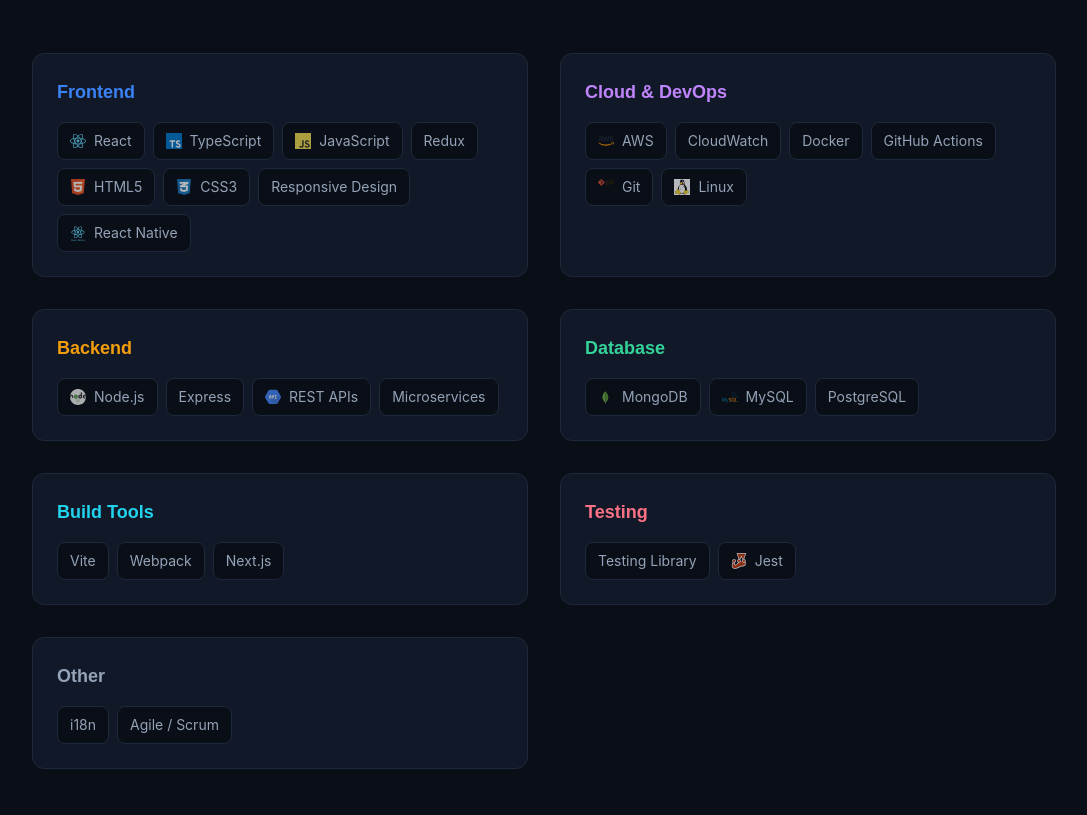
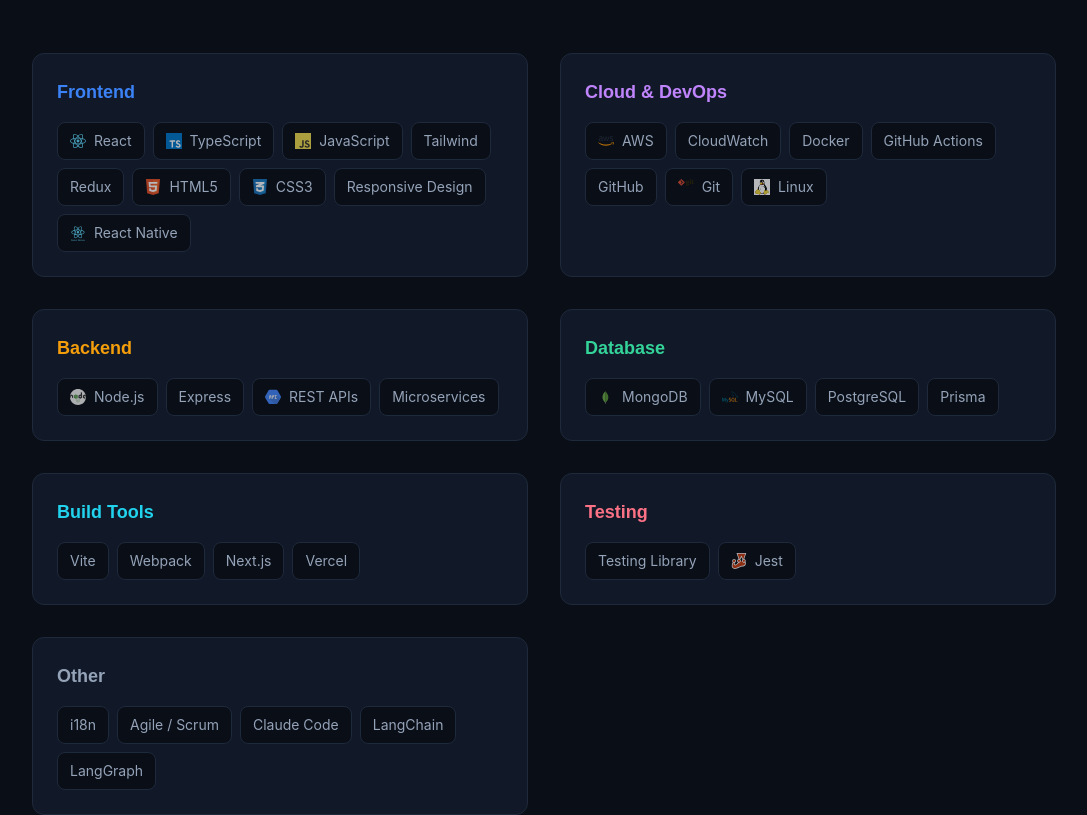
Before and after one commit to wesleypribeiro/wesleypribeiro.github.io, a Next.js app: page / in a window 1280 px wide. Shown: the part 1680-2495 px from the top of the page, without its empty margins (96-1183 px from the left). Built offline with nearby package versions, Linux system fonts and the light colour scheme.

Commit message:
feat: update technical skills list and resume documents with new technologies and tools

```diff
--- a/src/components/SkillsSection.tsx
+++ b/src/components/SkillsSection.tsx
@@ -10,6 +10,7 @@
       { name: 'React', icon: '/skills/react.svg' },
       { name: 'TypeScript', icon: '/skills/typescript.svg' },
       { name: 'JavaScript', icon: '/skills/javascript.svg' },
+      { name: 'Tailwind' },
       { name: 'Redux' },
       { name: 'HTML5', icon: '/skills/html.svg' },
       { name: 'CSS3', icon: '/skills/css.svg' },
@@ -25,6 +26,7 @@
       { name: 'CloudWatch' },
       { name: 'Docker' },
       { name: 'GitHub Actions' },
+      { name: 'GitHub' },
       { name: 'Git', icon: '/skills/git.svg' },
       { name: 'Linux', icon: '/skills/linux.svg' },
     ],
@@ -46,6 +48,7 @@
       { name: 'MongoDB', icon: '/skills/mongodb.svg' },
       { name: 'MySQL', icon: '/skills/mysql.svg' },
       { name: 'PostgreSQL' },
+      { name: 'Prisma' },
     ],
   },
   {
@@ -55,6 +58,7 @@
       { name: 'Vite' },
       { name: 'Webpack' },
       { name: 'Next.js' },
+      { name: 'Vercel' },
     ],
   },
   {
@@ -71,6 +75,9 @@
     skills: [
       { name: 'i18n' },
       { name: 'Agile / Scrum' },
+      { name: 'Claude Code' },
+      { name: 'LangChain' },
+      { name: 'LangGraph' },
     ],
   },
 ];
```
Also changed, not shown: public/Wesley-Paulo-Ribeiro - En.html (+5 -5 lines), public/Wesley-Paulo-Ribeiro - Pt.html (+5 -5 lines), 2 other files (tests, documents, lock files or other folders).
